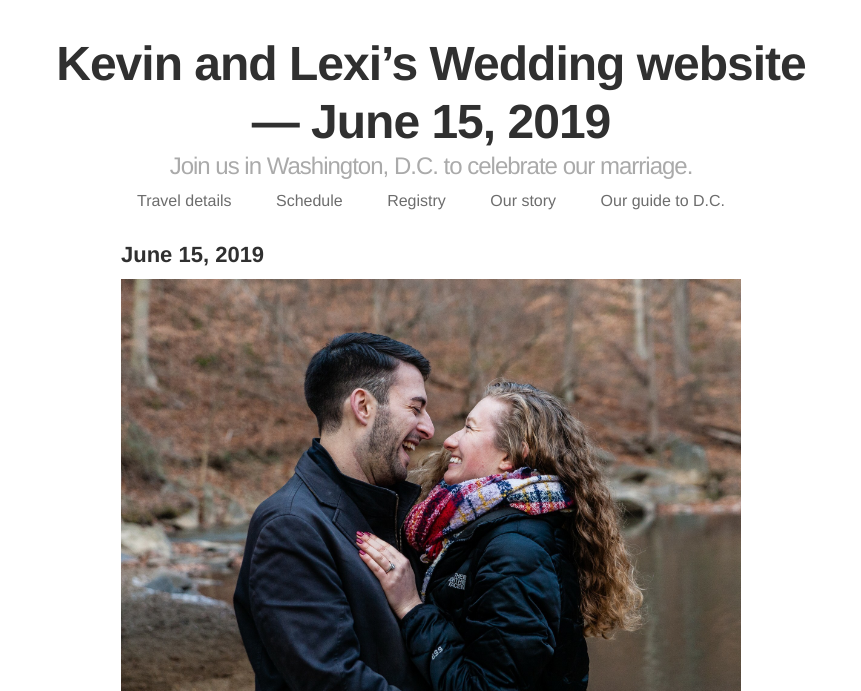
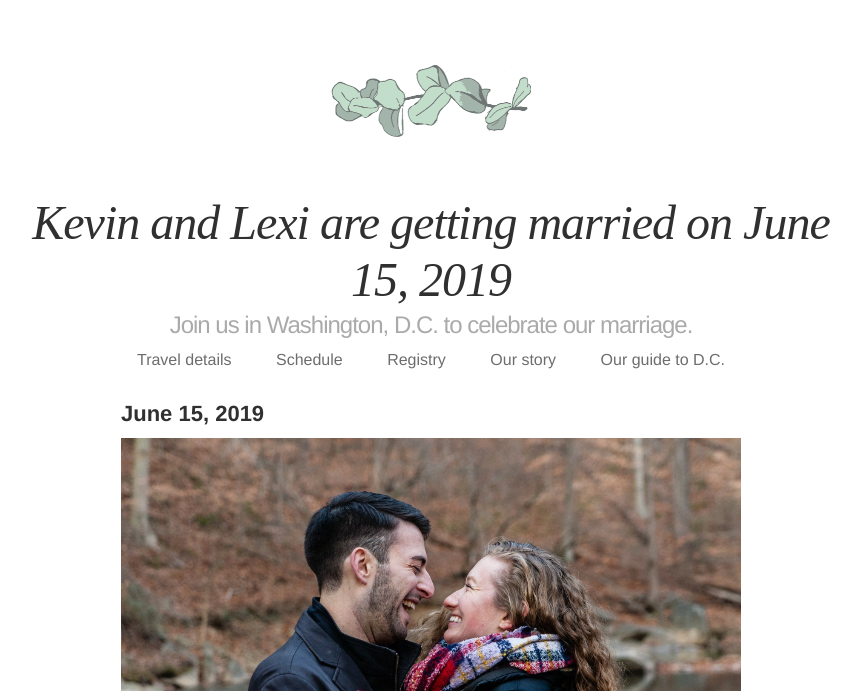
Before and after one commit to kevinuhrmacher/wedding-website, a PHP site: page / in a window 1280 px wide. Shown: the top 691 px of the page, without its empty margins (209-1070 px from the left). Run offline with PHP 8.4, Linux system fonts and the light colour scheme; some web fonts are replaced.

Commit message:
leaves and type kit

```diff
--- a/_config.yml
+++ b/_config.yml
@@ -1,4 +1,4 @@
-title: Kevin and Lexi’s Wedding website — June 15, 2019
+title: Kevin and Lexi are getting married on June 15, 2019
 description: Join us in Washington, D.C. to celebrate our marriage.
 show_downloads: true
 google_analytics:
--- a/_layouts/default.html
+++ b/_layouts/default.html
@@ -16,6 +16,8 @@
   <body>
     <div id="container">
         <header>
+          <img class="leaves-1" src="../assets/images/leaves-1.png" />
+
           <h1>{{ page.title | default: site.title | default: site.github.repository_name }}</h1>
           <h2>{{ page.description | default: site.description | default: site.github.project_tagline }}</h2>
 
--- a/_site/assets/css/style.css
+++ b/_site/assets/css/style.css
@@ -423,6 +423,15 @@ header {
   text-align: center;
   max-width: 800px;
   margin: 0 auto; }
+  header h1 {
+    font-family: "adobe-caslon-pro", serif;
+    font-weight: 400;
+    font-style: italic;
+    margin-top: 50px; }
+
+.leaves-1 {
+  max-width: 200px;
+  margin-top: 30px; }
 
 .m-item {
   display: inline-block;
--- a/_site/index.html
+++ b/_site/index.html
@@ -11,17 +11,17 @@
     <![endif]-->
 
 <!-- Begin Jekyll SEO tag v2.5.0 -->
-<title>Kevin and Lexi’s Wedding website — June 15, 2019 | Join us in Washington, D.C. to celebrate our marriage.</title>
+<title>Kevin and Lexi are getting married on June 15, 2019 | Join us in Washington, D.C. to celebrate our marriage.</title>
 <meta name="generator" content="Jekyll v3.8.4" />
-<meta property="og:title" content="Kevin and Lexi’s Wedding website — June 15, 2019" />
+<meta property="og:title" content="Kevin and Lexi are getting married on June 15, 2019" />
 <meta property="og:locale" content="en_US" />
 <meta name="description" content="Join us in Washington, D.C. to celebrate our marriage." />
 <meta property="og:description" content="Join us in Washington, D.C. to celebrate our marriage." />
 <link rel="canonical" href="http://localhost:4000/" />
 <meta property="og:url" content="http://localhost:4000/" />
-<meta property="og:site_name" content="Kevin and Lexi’s Wedding website — June 15, 2019" />
+<meta property="og:site_name" content="Kevin and Lexi are getting married on June 15, 2019" />
 <script type="application/ld+json">
-{"name":"Kevin and Lexi’s Wedding website — June 15, 2019","description":"Join us in Washington, D.C. to celebrate our marriage.","@type":"WebSite","url":"http://localhost:4000/","headline":"Kevin and Lexi’s Wedding website — June 15, 2019","@context":"http://schema.org"}</script>
+{"name":"Kevin and Lexi are getting married on June 15, 2019","description":"Join us in Washington, D.C. to celebrate our marriage.","@type":"WebSite","url":"http://localhost:4000/","headline":"Kevin and Lexi are getting married on June 15, 2019","@context":"http://schema.org"}</script>
 <!-- End Jekyll SEO tag -->
 
   </head>
@@ -29,7 +29,9 @@
   <body>
     <div id="container">
         <header>
-          <h1>Kevin and Lexi’s Wedding website — June 15, 2019</h1>
+          <img class="leaves-1" src="../assets/images/leaves-1.png" />
+
+          <h1>Kevin and Lexi are getting married on June 15, 2019</h1>
           <h2>Join us in Washington, D.C. to celebrate our marriage.</h2>
 
           <div class="page-menu">
```
Also changed, not shown: _site/another-page.html (+5 -5 lines), assets/css/style.scss (+12 -0 lines), _site/assets/images/leaves-1.png (added), assets/images/leaves-1.png (added).
